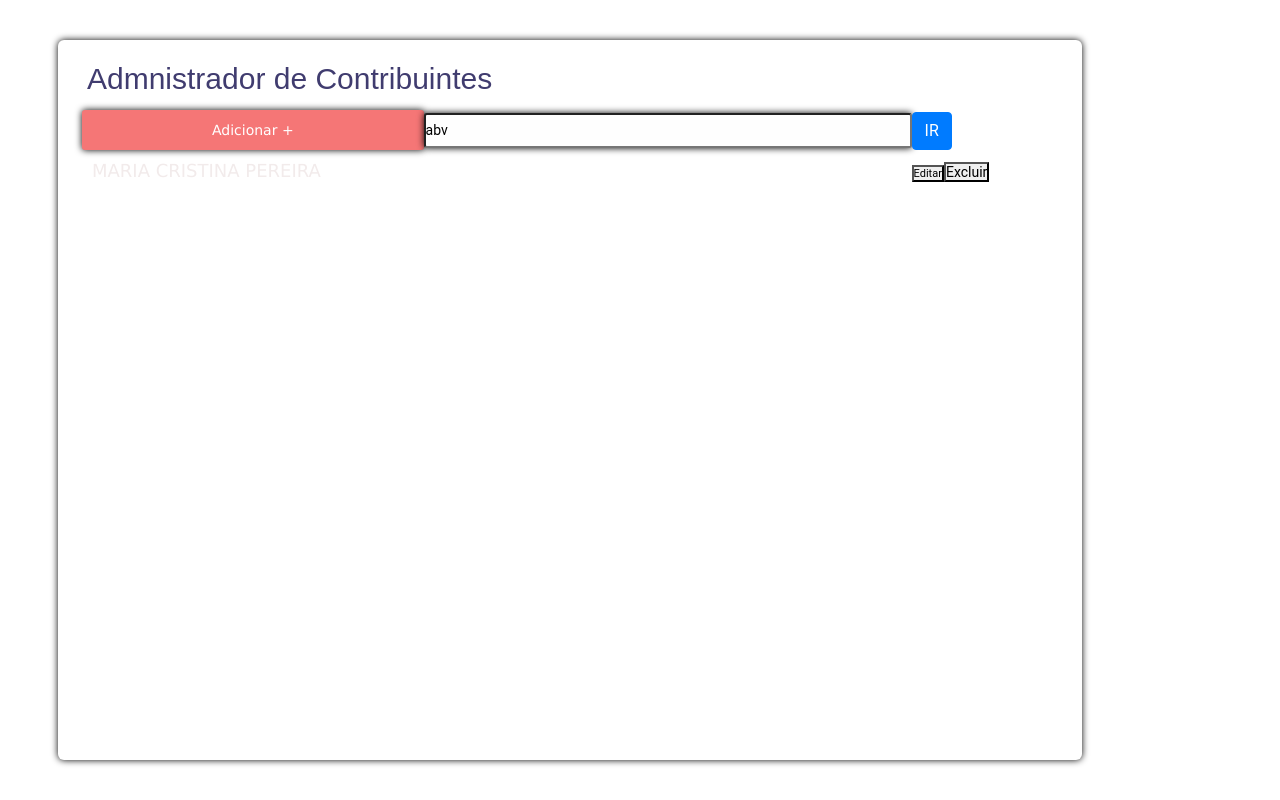
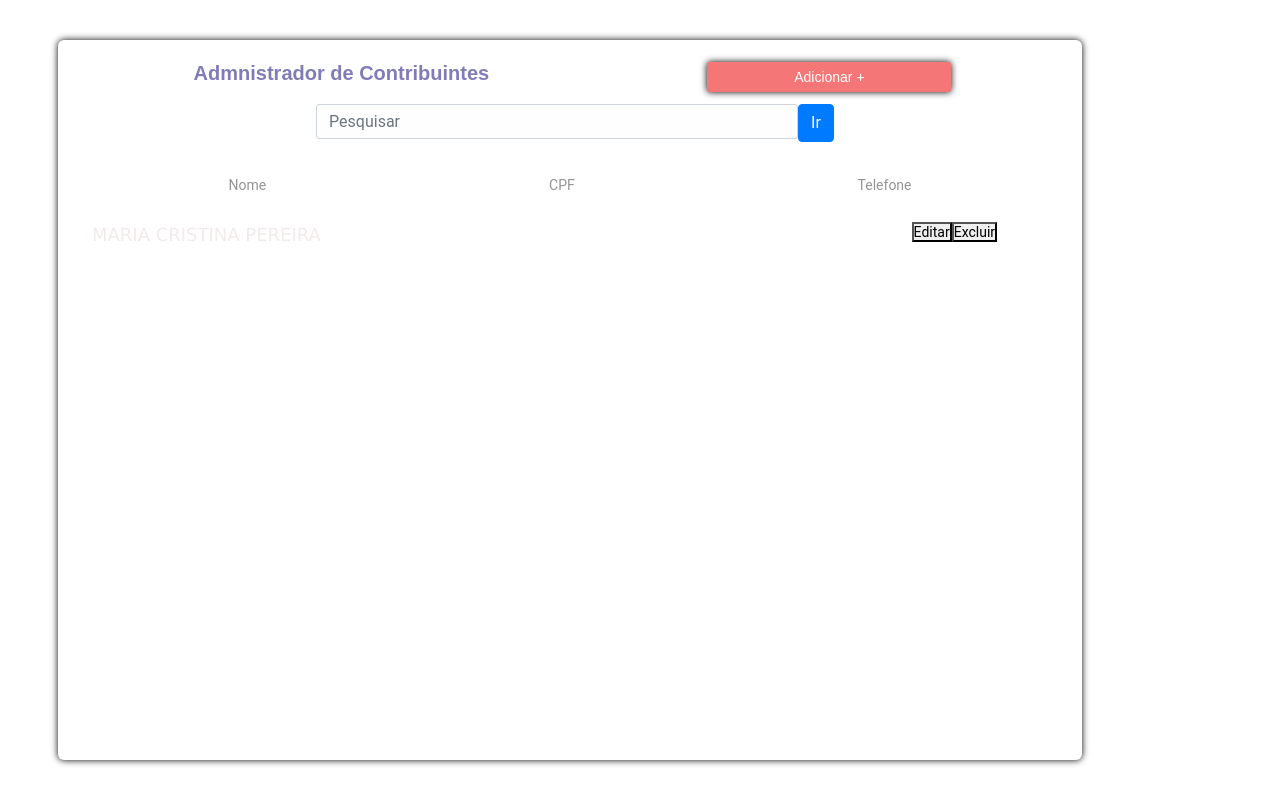
Before and after one commit to AnneCBSx/-AnneCaroline-Borges-projeto-sergipetec, an Angular app: page / in a window 1280 px wide. Built offline with nearby package versions, Linux system fonts and the light colour scheme.

Commit message:
config bootstrap

```diff
--- a/angular.json
+++ b/angular.json
@@ -23,11 +23,14 @@
               "src/assets"
             ],
             "styles": [
-              "./node_modules/@angular/material/prebuilt-themes/pink-bluegrey.css",
-              "node_modules/bootstrap/dist/css/bootstrap.min.css",
-              "src/styles.css"
+              "node_modules/bootstrap/dist/css/bootstrap.css",
+	"src/styles.css"
             ],
-            "scripts": []
+            "scripts": [
+              "node_modules/jquery/dist/jquery.js",
+	"node_modules/popper.js/dist/umd/popper.js",
+	"node_modules/bootstrap/dist/js/bootstrap.js"
+            ]
           },
           "configurations": {
             "production": {
@@ -91,11 +94,13 @@
               "src/favicon.ico",
               "src/assets"
             ],
-            "styles": [
-              "./node_modules/@angular/material/prebuilt-themes/pink-bluegrey.css",
-              "src/styles.css"
+            "styles": ["node_modules/bootstrap/dist/css/bootstrap.css",
+            "src/styles.css"
+
             ],
-            "scripts": []
+            "scripts": ["node_modules/jquery/dist/jquery.js",
+            "node_modules/popper.js/dist/umd/popper.js",
+            "node_modules/bootstrap/dist/js/bootstrap.js"]
           }
         }
       }
--- a/src/app/app.component.css
+++ b/src/app/app.component.css
@@ -6,10 +6,6 @@
   align-items: center;
   justify-content: center;
   position: fixed;
-}
-
-hr{ color: black;
-
 }
 
 .contribuintes-container{
@@ -25,22 +21,31 @@ hr{ color: black;
    align-items: stretch;
 
    }
+.adm-users{
+  display: flex;
+    justify-content: space-around;
+    align-items: center;
+    flex-direction: row;
+
+
+}
 
 
   h1{
-    color: rgb(64, 60, 111);
+    color: rgb(129, 124, 184);
     padding: 5px 5px;
     display: flex;
-    font-size: 30px;
-    font-family:Arial, Helvetica, sans-serif;
+    font-size: 20px;
+    font-family: sans-serif;
+    font-weight: 600;
    }
 
   .button-contribuinte{
     background-color: #f57676; /* Green */
     box-shadow: 0 0 0.5em black;
     border: none;
-    height: 40px;
-    width: 35%;
+    height: 30px;
+    width: 25%;
     cursor: pointer;
     display: flex;
     justify-content: flex-end;
@@ -50,7 +55,7 @@ hr{ color: black;
 
     color: rgb(255, 255, 255);
     font-style:normal;
-    font-family:Verdana, Geneva, Tahoma, sans-serif;
+    font-family: sans-serif;
 
 
     text-align:center;
@@ -60,15 +65,21 @@ hr{ color: black;
 
 
   }
+.form-group{
+  display: flex;
+  justify-content: center;
+  align-items: row;
+  padding: 6px 6px;
 
-  #pesquisa{ background-color: #fefefe; /* Green */
+}
+
+  .form-control{ background-color: #fefefe; /* Green */
     width: 50%;
     height: 35px;
     cursor: pointer;
-    display: inline-block;
+
 
     border-radius: 3px;
-    box-shadow: 0 0 0.5em black;
 
   }
   contribuinte-pesquisa{
@@ -94,29 +105,37 @@ hr{ color: black;
 
     text-align:left;
     text-decoration: none;
-    display: inline-block;
+
     font-size: 18px;
     font-family:Verdana, Geneva, Tahoma, sans-serif;
     border-radius: 6px;
 
   }
 
-
-  .editar{
-
-        font-size: 11px;
-        display: inline-block;
-        justify-content: flex-start;
-        align-items: center;
+  .info{
+    display: flex;
+    justify-content: space-around;
+    align-items: flex-start;
+    flex-direction: row;
+    padding: 8px 5px;
 
   }
-  .excluir{
-    font-size: 11px;
-    display: inline-block;
-    justify-content: flex-start;
+label{
+  display: flex;
+ color:rgb(149, 148, 148) ;
+ padding: 5px 5px;
+}
 
 
-   }
+.edit-button{
+
+  font-size: 11px;
+  display: flex;
+  align-items: center;
+  flex-direction: row;
+}
+
+
 
    ul{
 
--- a/src/app/app.component.html
+++ b/src/app/app.component.html
@@ -2,22 +2,38 @@
 
 <div class="container">
   <div class="contribuintes-container">
-<h1>Admnistrador de Contribuintes</h1>
+
 
 <!-- Fazer modal   no button de contribuintes-->
 
 <div id="contribuinte-pesquisa">
+  <div class="adm-users">
+    <h1>Admnistrador de Contribuintes</h1>
   <button type="button" class="button-contribuinte">Adicionar +
   </button>
+  </div>
 
-  <input type="text" id="pesquisa" [(ngModel)]="nome">
+  <div class="form-group">
+    <label></label>
+    <input type="text" class="form-control" placeholder="Pesquisar">
 
-  <button type="button" class="btn btn-primary">IR </button>
+    <button type="submit" class="btn btn-primary"> Ir </button>
+
+
 </div>
 
 
 
 <div class="lista-contribuintes">
+  <div class="info">
+    <label>Nome</label>
+    <label>CPF</label>
+  <label>Telefone</label>
+
+</div>
+
+
+  <div class="edit-button">
     <ul class="contribuinte">MARIA CRISTINA PEREIRA</ul>
     <button type="button" class="editar">Editar</button>
     <button type="button" class="Excluir"> Excluir</button>
--- a/src/app/app.component.ts
+++ b/src/app/app.component.ts
@@ -15,12 +15,12 @@ export class AppComponent {
 
    onClick() {
 console.log(this.nome);
-  } openDialog(enterAnimationDuration: string, exitAnimationDuration: string): void {
+  /* } openDialog(enterAnimationDuration: string, exitAnimationDuration: string): void {
     this.dialog.open(DialogAnimationsExampleDialog, {
       width: '250px',
       enterAnimationDuration,
       exitAnimationDuration,
-    });
+    }); */
   }
 
 }
--- a/src/index.html
+++ b/src/index.html
@@ -6,7 +6,7 @@
   <base href="/">
   <meta name="viewport" content="width=device-width, initial-scale=1">
   <link rel="icon" type="image/x-icon" href="favicon.ico">
-  <link  rel="stylesheet"  href="https://stackpath.bootstrapcdn.com/bootstrap/4.1.3/css/bootstrap.min.css"  integrity="sha384-MCw98/SFnGE8fJT3GXwEOngsV7Zt27NXFoaoApmYm81iuXoPkFOJwJ8ERdknLPMO"  crossorigin="anonymous">
+
 
 
 </head>
@@ -14,8 +14,7 @@
 
 <body>
   <app-root></app-root>
-  <script  src="https://code.jquery.com/jquery-3.3.1.slim.min.js"  integrity="sha384-q8i/X+965DzO0rT7abK41JStQIAqVgRVzpbzo5smXKp4YfRvH+8abtTE1Pi6jizo"  crossorigin="anonymous"></script>
-<script  src="https://cdnjs.cloudflare.com/ajax/libs/popper.js/1.14.3/umd/popper.min.js"  integrity="sha384-ZMP7rVo3mIykV+2+9J3UJ46jBk0WLaUAdn689aCwoqbBJiSnjAK/l8WvCWPIPm49"  crossorigin="anonymous"></script>
-<script  src="https://stackpath.bootstrapcdn.com/bootstrap/4.1.3/js/bootstrap.min.js"  integrity="sha384-ChfqqxuZUCnJSK3+MXmPNIyE6ZbWh2IMqE241rYiqJxyMiZ6OW/JmZQ5stwEULTy"  crossorigin="anonymous"></script>
+
+
 </body>
 </html>
```
Also changed, not shown: .browserslistrc (deleted), src/Adm contribuintes.jpg (added).
